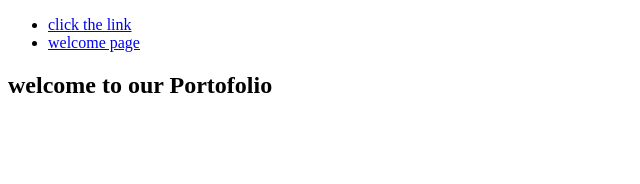
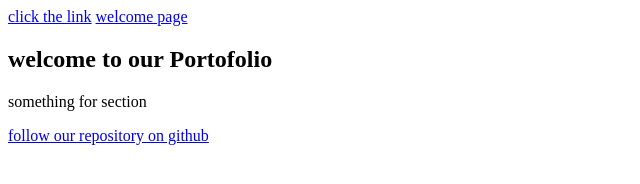
Before and after one commit to TahenyBELGUITH/marc_Taheny_microverse, a plain HTML site: page index.html in a window 1280 px wide. Shown: the whole page, without its empty margins (0-640 px from the left). Drawn offline with Linux system fonts and the light colour scheme.

Commit message:
--- Auto-Git Commit ---

```diff
--- a/index.html
+++ b/index.html
@@ -9,19 +9,16 @@
   <body>
     <script src="https://cdn.freecodecamp.org/testable-projects-fcc/v1/bundle.js"></script>
     <nav>
-      <ul>
-        <li>
-          <a href="#projects" target= "_blank"> click the link</a>
-        </li>
-        <li><a href="#welcome-section">welcome page</a></li>
-      </ul>
+      <a href="#projects" target= "_blank"> click the link</a>
+      <a href="#welcome-section">welcome page</a>
     </nav>
-    <section id= "welcome-section">
+    <section id="welcome-section" >
       <h1>welcome to our Portofolio</h1>
     </section>
 
-    <section id = "projects"></section>
+    <section id="projects"> something for section </section>
 
+    <p><a id="profile-link" href="https://github.com/TahenyBELGUITH/marc_Taheny_microverse" target="_blank">follow our repository on github</a></p>
     <script  src="js/index.js"></script>
   </body>
 </html>
```
